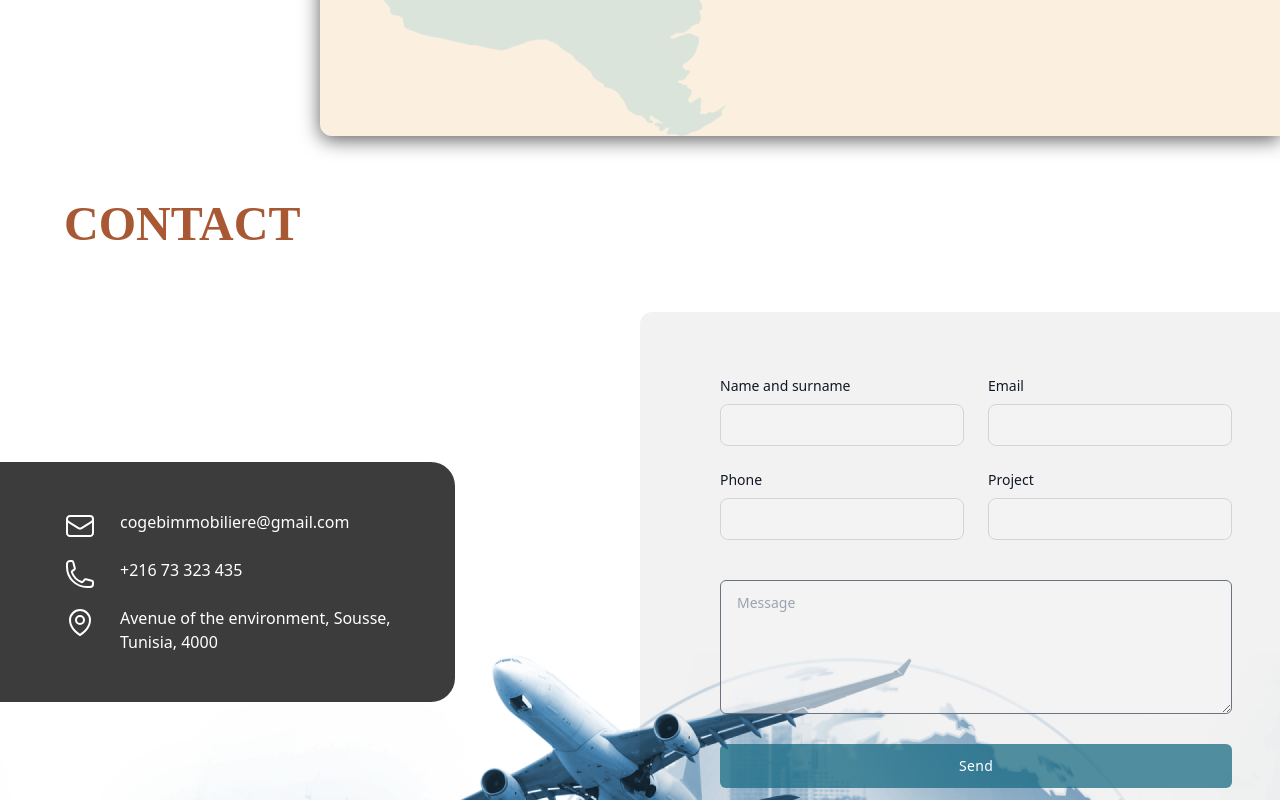
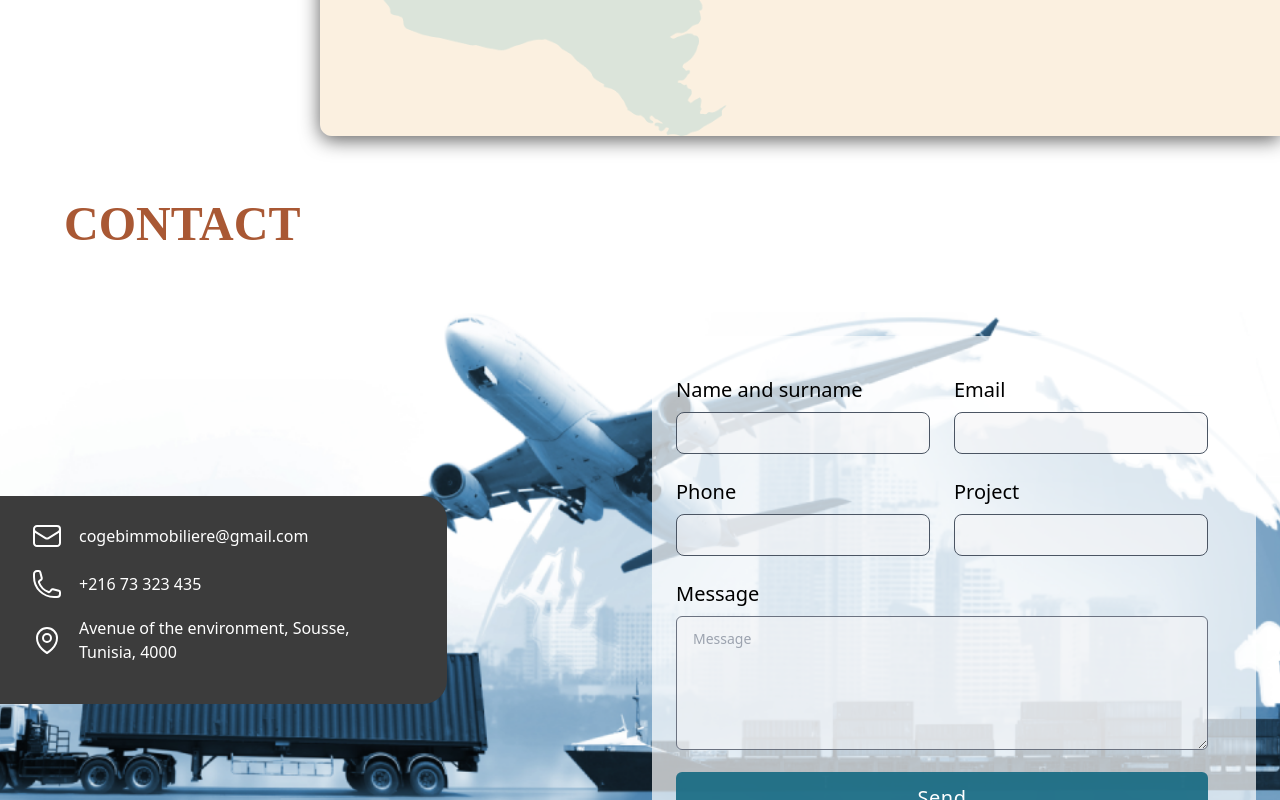
Before and after one commit to Wassef05/CGI, a React (Vite) app: page / in a window 1280 px wide. Shown: the part 1440-2240 px from the top of the page. Built offline with nearby package versions, Linux system fonts and the light colour scheme; a web font is replaced by a local one.

Commit message:
commit final

```diff
--- a/src/components/Contact.jsx
+++ b/src/components/Contact.jsx
@@ -1,7 +1,6 @@
 import cov from "../img/contactcov.png";
 import { useRef } from 'react';
 import emailjs from '@emailjs/browser';
-
 import { useTranslation } from 'react-i18next';
 
 export default function Contact() {
@@ -23,22 +22,20 @@ export default function Contact() {
   };
 
   return (
-    <div id="contact">
+    <div id="contact" className="relative">
       <h1 className="uppercase pt-16 pl-16 font-averia font-bold text-5xl text-[#A95834]">
-
         {t('contact.title')}
-
       </h1>
-      <div className="relative mt-16 w-full  sm:h-[100vh] bg-white">
+      <div className="relative mt-16 w-full bg-white">
         <div
           style={{ backgroundImage: `url(${cov})` }}
-          className="absolute bottom-0 w-full sm:h-3/5 h-full bg-contain bg-center bg-no-repeat"
+          className="absolute bottom-0 w-full h-full bg-cover bg-center bg-no-repeat"
         ></div>
-        <div className="relative max-w-screen z-10  md:grid-cols-2 grid ">
-            <div className="my-auto bg-[#3C3C3C] rounded-r-3xl p-10 px-14 w-fit">
-                <div className="flex p-2 text-white ">
-                  <div className="mr-6">
-                    <svg xmlns="http://www.w3.org/2000/svg" fill="none" viewBox="0 0 24 24" strokeWidth={1.5} stroke="currentColor" className="size-8 max-w-8">
+        <div className="relative max-w-screen mx-auto p-6 md:grid md:grid-cols-2 md:gap-6 z-10">
+        <div className="bg-[#3C3C3C] rounded-r-3xl p-6 px-8 text-white md:my-auto max-w-md" style={{marginLeft:"-25px"}} >
+        <div className="flex items-center mb-4">
+              <div className="mr-4">
+                <svg xmlns="http://www.w3.org/2000/svg" fill="none" viewBox="0 0 24 24" strokeWidth={1.5} stroke="currentColor" className="w-8 h-8">
                   <path strokeLinecap="round" strokeLinejoin="round" d="M21.75 6.75v10.5a2.25 2.25 0 0 1-2.25 2.25h-15a2.25 2.25 0 0 1-2.25-2.25V6.75m19.5 0A2.25 2.25 0 0 0 19.5 4.5h-15a2.25 2.25 0 0 0-2.25 2.25m19.5 0v.243a2.25 2.25 0 0 1-1.07 1.916l-7.5 4.615a2.25 2.25 0 0 1-2.36 0L3.32 8.91a2.25 2.25 0 0 1-1.07-1.916V6.75" />
                 </svg>
               </div>
@@ -46,9 +43,9 @@ export default function Contact() {
                 <h1>{t('contact.info.email')}</h1>
               </div>
             </div>
-                <div className="flex p-2 text-white ">
-                  <div className="mr-6">
-                    <svg xmlns="http://www.w3.org/2000/svg" fill="none" viewBox="0 0 24 24" strokeWidth={1.5} stroke="currentColor" className="size-8 max-w-8">
+            <div className="flex items-center mb-4">
+              <div className="mr-4">
+                <svg xmlns="http://www.w3.org/2000/svg" fill="none" viewBox="0 0 24 24" strokeWidth={1.5} stroke="currentColor" className="w-8 h-8">
                   <path strokeLinecap="round" strokeLinejoin="round" d="M2.25 6.75c0 8.284 6.716 15 15 15h2.25a2.25 2.25 0 0 0 2.25-2.25v-1.372c0-.516-.351-.966-.852-1.091l-4.423-1.106c-.44-.11-.902.055-1.173.417l-.97 1.293c-.282.376-.769.542-1.21.38a12.035 12.035 0 0 1-7.143-7.143c-.162-.441.004-.928.38-1.21l1.293-.97c.363-.271.527-.734.417-1.173L6.963 3.102a1.125 1.125 0 0 0-1.091-.852H4.5A2.25 2.25 0 0 0 2.25 4.5v2.25Z" />
                 </svg>
               </div>
@@ -56,97 +53,82 @@ export default function Contact() {
                 <h1>{t('contact.info.phone')}</h1>
               </div>
             </div>
-                <div className="flex p-2 text-white ">
-                  <div className="mr-6">
-                    <svg xmlns="http://www.w3.org/2000/svg" fill="none" viewBox="0 0 24 24" strokeWidth={1.5} stroke="currentColor" className="size-8 max-w-8">
+            <div className="flex items-center mb-4">
+              <div className="mr-4">
+                <svg xmlns="http://www.w3.org/2000/svg" fill="none" viewBox="0 0 24 24" strokeWidth={1.5} stroke="currentColor" className="w-8 h-8">
                   <path strokeLinecap="round" strokeLinejoin="round" d="M15 10.5a3 3 0 1 1-6 0 3 3 0 0 1 6 0Z" />
                   <path strokeLinecap="round" strokeLinejoin="round" d="M19.5 10.5c0 7.142-7.5 11.25-7.5 11.25S4.5 17.642 4.5 10.5a7.5 7.5 0 1 1 15 0Z" />
                 </svg>
-
               </div>
               <div>
                 <h1 dangerouslySetInnerHTML={{ __html: t('contact.info.address') }}></h1>
               </div>
             </div>
           </div>
-          <div className="md:pr-12 p-6  rounded-l-xl py-16 text-[#3B4862] bg-black/5 ">
-            <form className="ml-auto  sm:w-[40vw] space-y-4" ref={form} onSubmit={sendEmail} >
-              <div  className="grid  gap-6 mb-6 md:grid-cols-2">
+          <div className="bg-white/70 rounded-l-xl p-6 text-[#3B4862] md:pr-12 py-10">
+            <form className="space-y-4" ref={form} onSubmit={sendEmail}>
+              <div className="grid gap-6 mb-6 md:grid-cols-2">
                 <div>
-                  <label
-
-                    className="block mb-2 text-sm font-medium text-gray-900 "
-                  >
+                  <label className="block mb-2 text-xl font-medium text-black">
                     {t('contact.form.name')}
                   </label>
                   <input
                     type="text"
                     name="user_name"
-                    className="bg-gray-100/60 border border-gray-300 text-gray-900 text-sm rounded-lg focus:ring-blue-500 focus:border-blue-500 block w-full p-2.5 "
+                    className="bg-gray-100/60 border border-gray-600 text-gray-900 text-sm rounded-lg focus:ring-blue-500 focus:border-blue-500 block w-full p-2.5"
                     required
                   />
                 </div>
                 <div>
-                  <label
-
-                    className="block mb-2 text-sm font-medium text-gray-900 "
-                  >
+                  <label className="block mb-2 text-xl font-medium text-black">
                     {t('contact.form.email')}
                   </label>
                   <input
                     type="text"
                     name="user_email"
-                    className="bg-gray-100/60 border border-gray-300 text-gray-900 text-sm rounded-lg focus:ring-blue-500 focus:border-blue-500 block w-full p-2.5 "
+                    className="bg-gray-100/60 border border-gray-600 text-gray-900 text-sm rounded-lg focus:ring-blue-500 focus:border-blue-500 block w-full p-2.5"
                     required
                   />
                 </div>
-
-
                 <div>
-                  <label
-
-                    className="block mb-2 text-sm font-medium text-gray-900 "
-                  >
+                  <label className="block mb-2 text-xl font-medium text-black">
                     {t('contact.form.phone')}
-
                   </label>
                   <input
                     type="text"
                     name="user_phone"
-                    className="bg-gray-100/60 border border-gray-300 text-gray-900 text-sm rounded-lg focus:ring-blue-500 focus:border-blue-500 block w-full p-2.5 "
+                    className="bg-gray-100/60 border border-gray-600 text-gray-900 text-sm rounded-lg focus:ring-blue-500 focus:border-blue-500 block w-full p-2.5"
                     required
                   />
                 </div>
                 <div>
-                  <label
-
-                    className="block mb-2 text-sm font-medium text-gray-900 "
-                  >
+                  <label className="block mb-2 text-xl font-medium text-black">
                     {t('contact.form.project')}
-
                   </label>
                   <input
                     type="text"
                     name="projet"
-                    className="bg-gray-100/60 border border-gray-300 text-gray-900 text-sm rounded-lg focus:ring-blue-500 focus:border-blue-500 block w-full p-2.5 "
+                    className="bg-gray-100/60 border border-gray-600 text-gray-900 text-sm rounded-lg focus:ring-blue-500 focus:border-blue-500 block w-full p-2.5"
                     required
                   />
                 </div>
               </div>
+              <div>
+                <label className="block mb-2 text-xl font-medium text-black">
+                  {t('contact.form.message')}
+                </label>
                 <textarea
                   placeholder="Message"
                   rows="6"
-                name="user_email"
+                  name="user_message"
                   className="w-full rounded-md px-4 bg-gray-100/60 text-gray-800 text-sm pt-3 outline-blue-500 focus:bg-transparent"
                 ></textarea>
+              </div>
               <button
                 type="submit"
-               value="Send"
-
-                className="text-white bg-[#176A82BD] hover:bg-blue-600 tracking-wide rounded-md text-sm px-4 py-3 w-full  !mt-6"
+                className="text-white bg-[#176a82e8] hover:bg-blue-600 tracking-wide rounded-md text-xl px-4 py-3 w-full mt-6"
               >
                 {t('contact.form.send')}
-
               </button>
             </form>
           </div>
```
Lines whose indentation alone changed are shown as unchanged.
